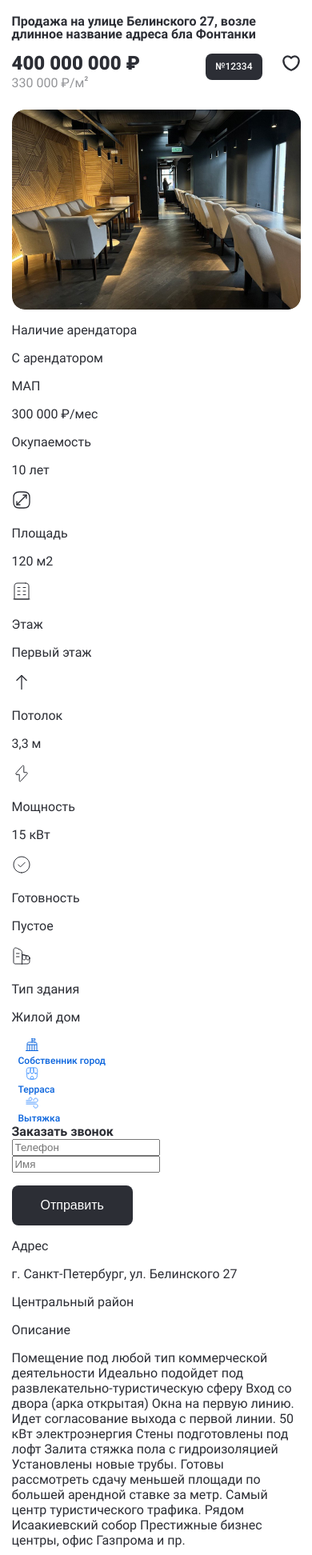
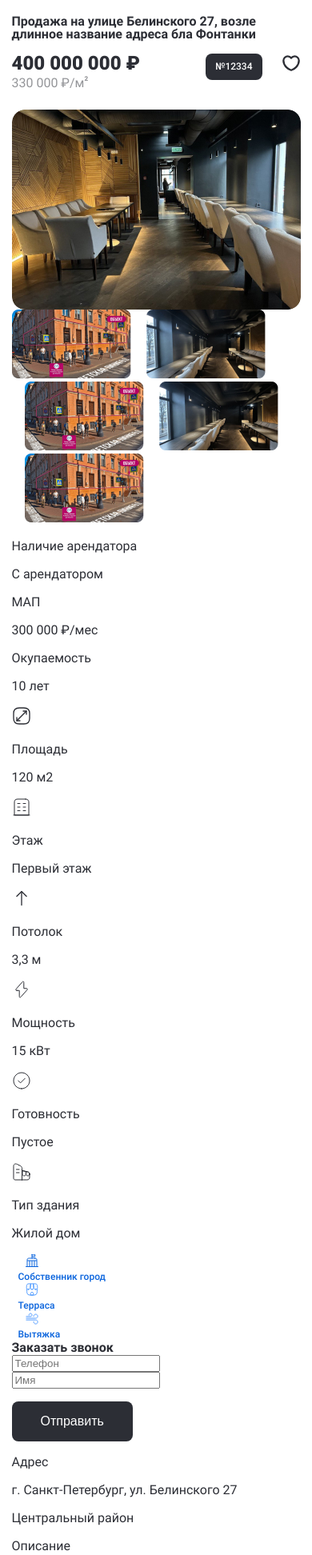
Before and after one commit to Viktor8785/Rbmgroup, a website: page source/object-sale.html in a window 390 px wide. Shown: the part 53-1997 px from the top of the page at 80% size. Drawn offline with nearby package versions, Linux system fonts and the light colour scheme; files that its build step writes are made by us from their sources; files whose address does not match are found by name.

Commit message:
object sale mobile start

```diff
--- a/source/sass/blocks/object-sale.scss
+++ b/source/sass/blocks/object-sale.scss
@@ -8,7 +8,7 @@
 
   @media (min-width: $desktop-small-width) {
     display: flex;
-    max-width: 100%;
+    width: 100%;
     height: 35px;
     align-items: center;
     justify-content: space-between;
@@ -74,10 +74,11 @@
   width: 100%;
   margin-top: 16px;
   justify-content: space-between;
-
+  order: 1;
 
   @media (min-width: $tablet-width) {
     width: 696px;
+    order: unset;
   }
 
   @media (min-width: $desktop-small-width) {
@@ -86,9 +87,9 @@
 }
 
 .object-sale_wrapper {
+  display: grid;
 
   @media (min-width: $desktop-small-width) {
-    display: grid;
     grid-template-columns: 575px 805px;
     //grid-template-columns: 40.6% 56.85%;
     column-gap: 36px;
@@ -152,12 +153,14 @@
   line-height: 0;
   grid-row: span 2;
   margin-top: 24px;
+  order: 2;
   &--active {
     display: block;
   }
 
   @media (min-width: $desktop-small-width) {
     margin-top: 0;
+    order: unset;
   }
 }
 
@@ -185,9 +188,11 @@
 }
 
 .object-sale_features {
+  order: 4;
 
   @media (min-width: $desktop-small-width) {
     margin-top: 24px;
+    order: unset;
   }
 
   @media (min-width: $desktop-width) {
@@ -386,10 +391,11 @@
 }
 
 .object-sale_description {
-
+  order: 4;
   @media (min-width: $desktop-small-width) {
     margin-top: 36px;
     grid-row: span 2;
+    order: unset;
   }
 }
 
@@ -440,11 +446,12 @@
 }
 
 .object-sale_photos-wrapper {
+  order: 3;
 
   @media (min-width: $desktop-small-width) {
-    display: flex;
     height: 86px;
     margin-top: 16px;
+    order: unset;
   }
 }
 
@@ -469,10 +476,12 @@
 }
 
 .object-sale-map {
+  order: 5;
 
   @media (min-width: $desktop-small-width) {
     margin-top: 24px;
     border-radius: 16px;
+    order: unset;
   }
 }
 
```
